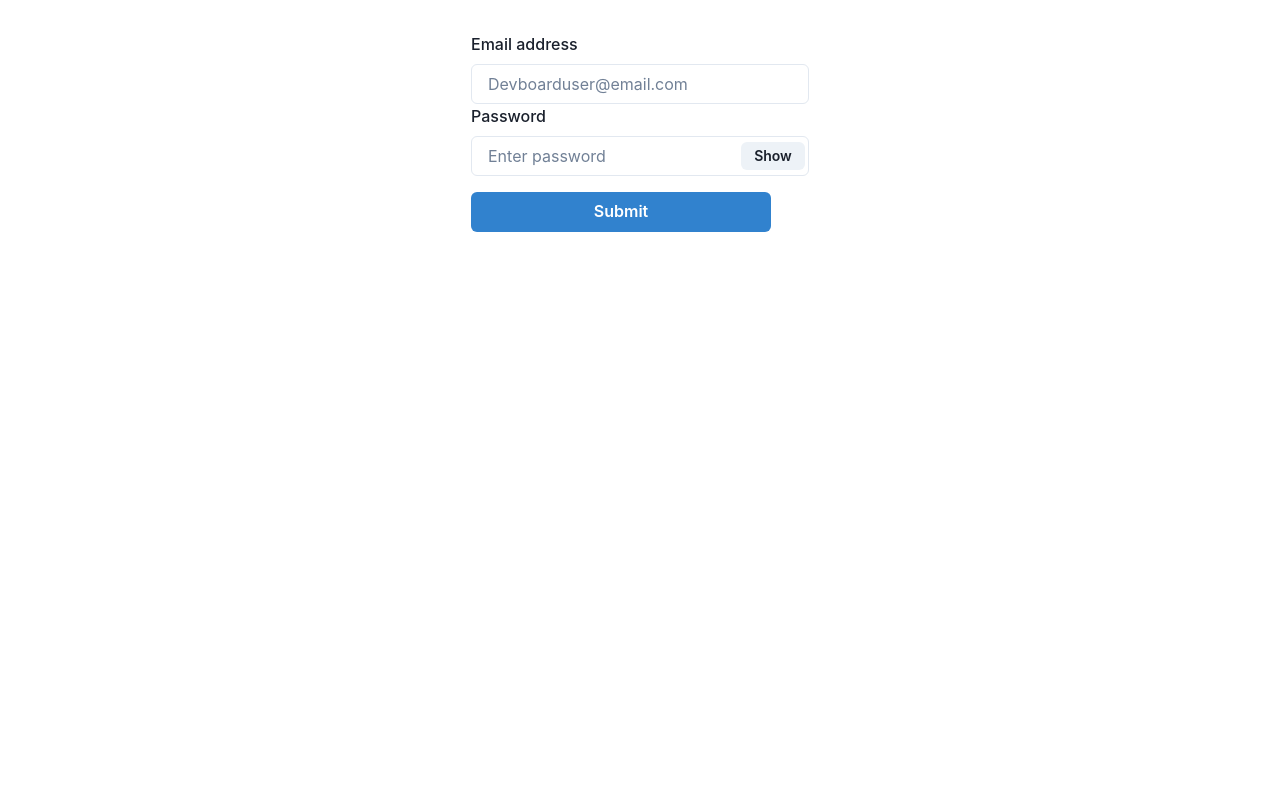
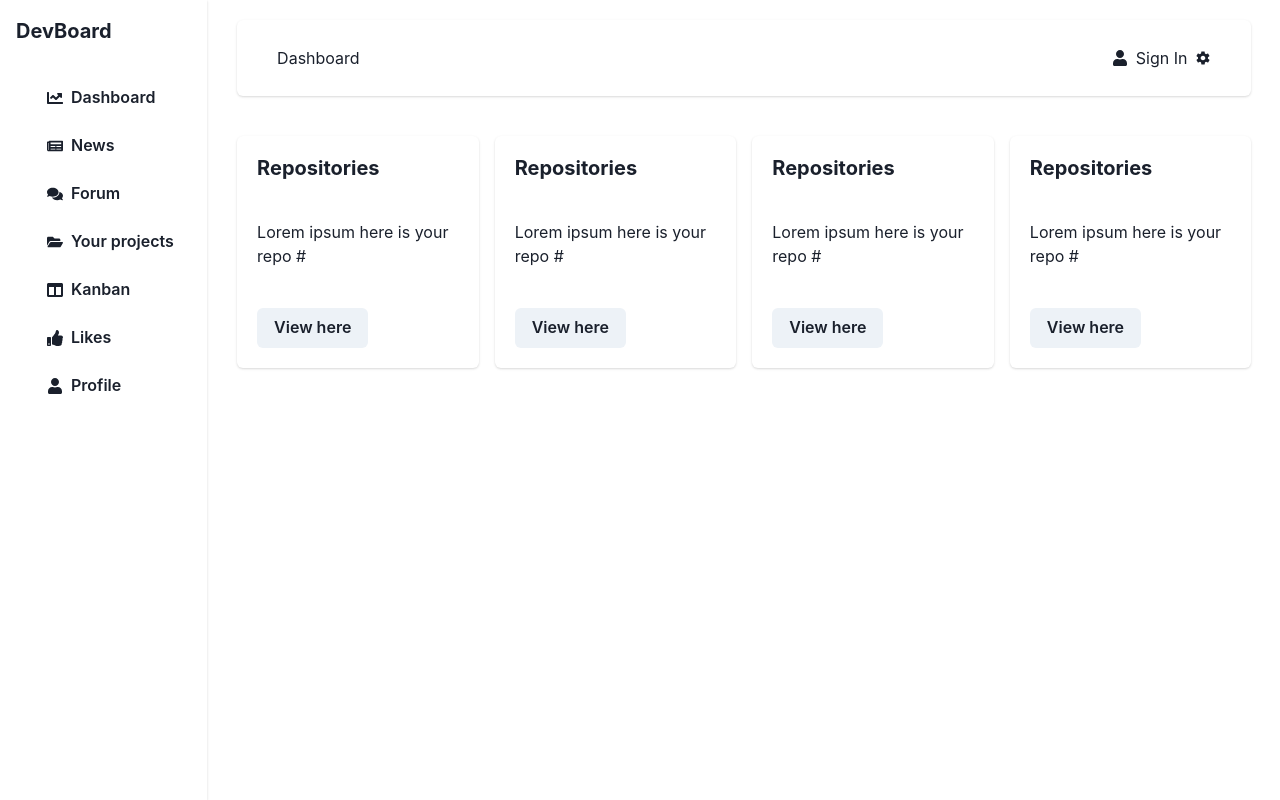
Before and after one commit to TessFanny/devBoard, a React (Vite) app in the folder DevBoard/: page /login in a window 1280 px wide. Built offline with nearby package versions, Linux system fonts and the light colour scheme.

Commit message:
Header and 'Your Project' created

```diff
--- a/DevBoard/src/components/App/App.jsx
+++ b/DevBoard/src/components/App/App.jsx
@@ -1,20 +1,25 @@
-import { Routes, Route } from "react-router-dom";
-import React from 'react';
-import Register from '../Register/Register';
-import Login from '../Login/Login';
-import Home from "../Home/Home";
-import './App.css';
+import { useState } from 'react';
+import { Box, Flex, useBreakpointValue, Text } from '@chakra-ui/react';
+import Sidebar from '../Sidebar/Sidebar';
+import Header from '../Header/Header';
+import Repositories from '../repositories/repositories';
 
-function App() {
+// App component
+export default function App() {
   return (
-    <div className="app">
-      <Routes>
-        <Route exact path="/" element={<Home />} />
-        <Route path="/register" element={<Register />} />
-        <Route path="/login" element={<Login />} />
-    </Routes>
-    </div>
+    // Flex container for Sidebar and main content area
+    <Flex>
+      {/* Box for Sidebar */}
+      <Box>
+        <Sidebar />
+      </Box>
+      {/* Box for main content area */}
+      <Box minH="100vh" w={`calc(100vw - 205px)`} p="5" display="flex" alignItems="center" flexDirection="column">
+        {/* Header component */}
+        <Header />
+        {/* Repositories component */}
+        <Repositories />
+      </Box>
+    </Flex>
   );
 }
-
-export default App;
--- /dev/null
+++ b/DevBoard/src/components/Header/Header.jsx
@@ -0,0 +1,29 @@
+import { Flex, Text, Box } from "@chakra-ui/react";
+import { FaUser } from "react-icons/fa";
+import { IoMdSettings } from "react-icons/io"
+
+function Header() {
+  return (
+    <Flex
+      h="10%" // Sets the height of the header
+      w="98%" // Sets the width of the header
+      p="4" // Sets the padding of the header
+      pr="10" // Sets the right padding of the header
+      pl="10" // Sets the left padding of the header
+      bgColor="white" // Sets the background color of the header
+      alignItems="center" // Sets the vertical alignment of the header's children
+      justifyContent="space-between" // Sets the horizontal alignment of the header's children
+      boxShadow="base"
+      borderRadius="md"
+    >
+      <Text>Dashboard</Text>
+      <Box display="flex" alignItems="center" gap="2">
+        <FaUser />
+        <Text>Sign In</Text>
+        <IoMdSettings />
+      </Box>
+    </Flex>
+  )
+}
+
+export default Header;
--- a/DevBoard/src/components/Home/Home.jsx
+++ /dev/null
@@ -1,21 +0,0 @@
-import { Flex, IconButton, Text } from "@chakra-ui/react";
-import { FiLogIn } from 'react-icons/fi'
-import { useSelector } from "react-redux";
-import { Link } from "react-router-dom";
-
-function Home() {
-    const { email } = useSelector((state) => state.user);
-    return(
-        <Flex h={'100vh'} w={'500px'} justify='space-between'>
-            <Text>Home</Text>
-            {email && (
-                <Text>Hey</Text>
-            )}
-            <Link to="/register">
-              <IconButton aria-label="login" icon={<FiLogIn />}/>
-            </Link>
-        </Flex>
-    )
-}
-
-export default Home;
--- a/DevBoard/src/components/Login/Login.jsx
+++ b/DevBoard/src/components/Login/Login.jsx
@@ -11,10 +11,8 @@ import { useDispatch, useSelector } from 'react-redux'; // Importing two hooks f
 import { useState } from 'react'; // Importing useState hook
 import { changeEmailValue, changePasswordValue, login } from '../../features/user/user'; // Importing Redux actions
 import PasswordInput from './Password/Password'; // Importing a custom component
-import { useNavigate } from 'react-router-dom';
 
 function Login() {
-  const navigateto = useNavigate();
   // Use the useDispatch and useSelector hooks to access the store and dispatch actions
   const dispatch = useDispatch();
   const { email, password } = useSelector((state) => state.user);
@@ -55,7 +53,6 @@ function Login() {
     setPasswordValid(true); // Reset the password validation state variable
     dispatch(login({ email, password }));
     // Dispatch the login action to the store with the email and password as arguments
-    navigateto('/');
   };
 
   // Render the login form using Chakra-UI components
--- a/DevBoard/src/components/Register/Register.jsx
+++ b/DevBoard/src/components/Register/Register.jsx
@@ -12,16 +12,13 @@ import {
   Heading,
   Text,
   useColorModeValue,
+  Link,
   Center,
   FormErrorMessage,
-} from '@chakra-ui/react';
-import { useEffect, useState } from 'react';
-import { FaGithub } from 'react-icons/fa';
-import { ViewIcon, ViewOffIcon } from '@chakra-ui/icons';
-import { useDispatch, useSelector } from 'react-redux';
-import { useNavigate } from 'react-router-dom';
-import axios from 'axios';
-import { Link } from "react-router-dom";
+} from '../../import/import';
+import { useState, useDispatch, useSelector } from '../../import/import';
+import { FaGithub } from '../../import/import';
+import { ViewIcon, ViewOffIcon } from '../../import/import';
 import {
   changeEmailValue,
   changePasswordValue,
@@ -31,101 +28,62 @@ import {
 } from '../../features/register/register';
 // Hooks for state management
 export default function Register() {
-  const [rerender, setRerender] = useState(false);
-  const CLIENT_ID = import.meta.env.VITE_CLIENT_ID;
-
-  useEffect(() => {
-    const queryString = window.location.search;
-    const urlParams = new URLSearchParams(queryString);
-    const codeParam = urlParams.get("code");
-
-    if(codeParam && (localStorage.getItem("accessToken") === null)) {
-      async function getAccessToken() {
-          const response = await axios.get("http://localhost:3000/getAccessToken?code=" + codeParam)
-          .then((response) => {
-            return response.json();
-          }).then((data) => {
-            console.log(data);
-            if(data.acces_token) {
-              localStorage.setItem("accessToken", data.acces_token);
-              setRerender(!rerender);
-            }
-          })
-      }
-      getAccessToken();
-    }
-  })
   const [showPassword, setShowPassword] = useState(false);
   const [isEmailValid, setEmailValid] = useState(true);
   const [isPasswordValid, setPasswordValid] = useState(true);
   const [isPasswordConfirmed, setPasswordConfirmed] = useState(true);
   const [isUsernameValid, setUsernameValid] = useState(true);
   const dispatch = useDispatch();
-  const navigate = useNavigate();
   // Selector from store
-  const {
-    username,
-    email,
-    password,
-    confirmPassword,
-  } = useSelector((state) => state.register);
+  const { username, email, password, confirmPassword } = useSelector(
+    (state) => state.register
+  );
   // Must have an @ and a .
   const emailRegex = /^[^\s@]+@[^\s@]+\.[^\s@]+$/;
   //   au moins une majuscule (?=.*[A-Z])
   // au moins un chiffre (?=.*[0-9])
   // au moins un caractère spécial (?=.*[!@#$%^&*])
   // une longueur minimale de 8 caractères {8,}.
-  const passwordRegex = /^(?=.*[A-Z])(?=.*[0-9])(?=.*[!@#$%^&*])[a-zA-Z0-9!@#$%^&*]{8,}$/;
+  const passwordRegex =
+    /^(?=.*[A-Z])(?=.*[0-9])(?=.*[!@#$%^&*])[a-zA-Z0-9!@#$%^&*]{8,}$/;
   const handleSubmit = (evt) => {
     evt.preventDefault();
 
-    if (username.trim() === '') {
+    // Define a switch statement to handle form validation
+    switch (true) {
+      // If the username field is empty, set the username validation to false and return
+      case username.trim() === '':
         setUsernameValid(false);
         return;
-    }
-    // Email muist contain something ans pass the regex
-    if (!emailRegex.test(email)) {
+      // If the email field is not valid according to the email regex, set the email validation to false and return
+      case !emailRegex.test(email):
+        setUsernameValid(true);
         setEmailValid(false);
         return;
-    }
-
-    if (!passwordRegex.test(password)) {
+      // If the password field is not valid according to the password regex, set the password validation to false and return
+      case !passwordRegex.test(password):
+        setEmailValid(true);
         setPasswordValid(false);
         return;
-    }
-
-    if (password !== confirmPassword) {
+      // If the password and confirmPassword fields do not match, set the password confirmation validation to false and return
+      case password !== confirmPassword:
+        setPasswordValid(true);
         setPasswordConfirmed(false);
         return;
-    }
-
+      // If all the validations pass, set all validation states to true, and dispatch the registerUser action with the form data
+      default:
         setUsernameValid(true);
         setEmailValid(true);
         setPasswordValid(true);
         setPasswordConfirmed(true);
-
         dispatch(registerUser({ username, email, password }));
-    navigate('/');
-
+    }
   };
-  const handleUsernameChange = (evt) => {
-    dispatch(changeUsernameValue(evt.target.value));
-  };
-  const handlePasswordChange = (evt) => {
-    dispatch(changePasswordValue(evt.target.value));
-  };
-
-  const handleConfirmPasswordChange = (evt) => {
-    dispatch(changeConfirmPasswordValue(evt.target.value));
-  };
-
-  const handleEmailChange = (evt) => {
-    dispatch(changeEmailValue(evt.target.value));
-    setEmailValid(true);
-  };
-
-  const HandleGitHubAuth = async () => {
-    window.location.assign(`https://github.com/login/oauth/authorize?client_id=${CLIENT_ID}`);
+  // Cette fonction prend deux arguments : dispatch et actionCreator
+  // Elle renvoie une nouvelle fonction qui sera utilisée dans l'onChange
+  // Cette nouvelle fonction prend un argument (evt) et utilise dispatch et actionCreator pour créer et envoyer une action Redux
+  const handleInputChange = (dispatch, actionCreator) => (evt) => {
+    dispatch(actionCreator(evt.target.value));
   };
   return (
     <Flex
@@ -134,7 +92,7 @@ export default function Register() {
       justify="center"
       bg={useColorModeValue('gray.50', 'gray.800')}
     >
-      <Stack spacing={8} mx="1" maxW="lg" py={12} px={6}>
+      <Stack spacing={8} mx="1" maxW="lg" px={6}>
         <Stack align="center">
           <Heading fontSize="4xl" textAlign="center">
             Sign up
@@ -150,10 +108,15 @@ export default function Register() {
           p={8}
         >
           <Stack spacing={4}>
-
             <FormControl id="firstName" isRequired isInvalid={!isUsernameValid}>
               <FormLabel mx="auto">Username</FormLabel>
-              <Input type="text" onChange={handleUsernameChange} mr="32" />
+              {/* // Utilisation de handleInputChange pour créer une fonction de rappel onChange pour les composants d'entrée
+                  // La valeur de l'entrée est extraite de l'événement et utilisée pour créer une action Redux qui est envoyée via le store */}
+              <Input
+                type="text"
+                onChange={handleInputChange(dispatch, changeUsernameValue)}
+                mr="32"
+              />
               {!isUsernameValid && (
                 <FormErrorMessage>Username is required.</FormErrorMessage>
               )}
@@ -165,7 +128,7 @@ export default function Register() {
                 type="email"
                 placeholder="Devboarduser@email.com"
                 value={email}
-                onChange={handleEmailChange}
+                onChange={handleInputChange(dispatch, changeEmailValue)}
                 required
               />
               {!isEmailValid && (
@@ -176,31 +139,51 @@ export default function Register() {
             <FormControl id="password" isRequired isInvalid={!isPasswordValid}>
               <FormLabel>Password</FormLabel>
               <InputGroup>
-                <Input type={showPassword ? 'text' : 'password'} onChange={handlePasswordChange} />
+                <Input
+                  type={showPassword ? 'text' : 'password'}
+                  onChange={handleInputChange(dispatch, changePasswordValue)}
+                />
                 <InputRightElement h="full">
                   <Button
                     variant="ghost"
-                    onClick={() => setShowPassword((showPassword) => !showPassword)}
+                    onClick={() =>
+                      setShowPassword((showPassword) => !showPassword)
+                    }
                   >
                     {showPassword ? <ViewIcon /> : <ViewOffIcon />}
                   </Button>
-
                 </InputRightElement>
               </InputGroup>
 
               {!isPasswordValid && (
                 // eslint-disable-next-line max-len
-              <FormErrorMessage>Your password must contain at least one uppercase letter, one number, and one special character, and must not be empty and have min 8 characters.</FormErrorMessage>
+                <FormErrorMessage>
+                  Your password must contain at least one uppercase letter, one
+                  number, and one special character, and must not be empty and
+                  have min 8 characters.
+                </FormErrorMessage>
               )}
             </FormControl>
-            <FormControl id="confirmpassword" isRequired isInvalid={!isPasswordConfirmed}>
+            <FormControl
+              id="confirmpassword"
+              isRequired
+              isInvalid={!isPasswordConfirmed}
+            >
               <FormLabel>Confirm Password</FormLabel>
               <InputGroup>
-                <Input type={showPassword ? 'text' : 'password'} onChange={handleConfirmPasswordChange} />
+                <Input
+                  type={showPassword ? 'text' : 'password'}
+                  onChange={handleInputChange(
+                    dispatch,
+                    changeConfirmPasswordValue
+                  )}
+                />
                 <InputRightElement h="full">
                   <Button
                     variant="ghost"
-                    onClick={() => setShowPassword((showPassword) => !showPassword)}
+                    onClick={() =>
+                      setShowPassword((showPassword) => !showPassword)
+                    }
                   >
                     {showPassword ? <ViewIcon /> : <ViewOffIcon />}
                   </Button>
@@ -235,7 +218,6 @@ export default function Register() {
                   bg: 'black.500',
                   border: 'transparent',
                 }}
-                onClick={HandleGitHubAuth}
               >
                 <Center>
                   <Text>Sign in with Github</Text>
@@ -244,15 +226,15 @@ export default function Register() {
             </Stack>
             <Stack pt={6}>
               <Text align="center">
-                Already a user?
-                {' '}
-                <Link to="/login">Login</Link>
+                Already a user?{' '}
+                <Link href="/login" color="blue.400">
+                  Login
+                </Link>
               </Text>
             </Stack>
           </Stack>
         </Box>
       </Stack>
     </Flex>
-
   );
 }
--- /dev/null
+++ b/DevBoard/src/components/Sidebar/Sidebar.jsx
@@ -0,0 +1,80 @@
+import React from 'react';
+import {
+  Box,
+  Flex,
+  Spacer,
+  useDisclosure,
+  Text,
+  Button,
+} from '@chakra-ui/react';
+import {
+  FaChartLine,
+  FaNewspaper,
+  FaComments,
+  FaFolderOpen,
+  FaColumns,
+  FaThumbsUp,
+  FaUser,
+} from 'react-icons/fa';
+
+const Sidebar = ({ isOpen, onClose }) => {
+  return (
+    <Box
+      bg="white"
+      w="50"
+      h="100vh"
+      top="0"
+      left="0"
+      boxShadow="base"
+      overflowY="auto"
+      transition="ease-in-out .2s"
+      transform={isOpen ? 'translateX(0)' : '-translateX(100%)'}
+
+    >
+      <Flex p="4" alignItems="center" >
+        <Text fontSize="xl" fontWeight="bold">
+          DevBoard
+        </Text>
+      </Flex>
+      <Box
+        p="4"
+        pl="30"
+        display="flex"
+        flexDirection="column"
+        alignItems="flex-start"
+      >
+        <Button variant="ghost" mb="2" leftIcon={<FaChartLine />}>
+          Dashboard
+        </Button>
+        <Button variant="ghost" mb="2" leftIcon={<FaNewspaper />}>
+          News
+        </Button>
+        <Button variant="ghost" mb="2" leftIcon={<FaComments />}>
+          Forum
+        </Button>
+        <Button variant="ghost" mb="2" leftIcon={<FaFolderOpen />}>
+          Your projects
+        </Button>
+        <Button variant="ghost" mb="2" leftIcon={<FaColumns />}>
+          Kanban
+        </Button>
+        <Button variant="ghost" mb="2" leftIcon={<FaThumbsUp />}>
+          Likes
+        </Button>
+        <Button variant="ghost" mb="2" leftIcon={<FaUser />}>
+          Profile
+        </Button>
+      </Box>
+    </Box>
+  );
+};
+
+// const Layout = ({ children }) => {
+//   const { isOpen, onOpen, onClose } = useDisclosure();
+
+//   return (
+
+//   );
+// };
+
+ export default Sidebar;
--- /dev/null
+++ b/DevBoard/src/components/repositories/repositories.jsx
@@ -0,0 +1,74 @@
+import { Flex, Text, SimpleGrid, Card, CardHeader, CardBody, CardFooter, Heading, Button } from "@chakra-ui/react";
+
+function Repositories() {
+  return (
+    // Flex container to center and add margin to the grid of Cards
+    <Flex w="98%" mt={10}>
+      {/* Grid of Cards with 4 columns and responsive width */}
+      <SimpleGrid spacing={4} templateColumns='repeat(auto-fill, minmax(200px, 1fr))' w='100%'>
+        {/* Card #1 */}
+        <Card>
+          {/* Card header with title */}
+          <CardHeader>
+            <Heading size='md'> Repositories</Heading>
+          </CardHeader>
+          {/* Card body with text */}
+          <CardBody>
+            <Text>Lorem ipsum here is your repo #</Text>
+          </CardBody>
+          {/* Card footer with button */}
+          <CardFooter>
+            <Button>View here</Button>
+          </CardFooter>
+        </Card>
+        {/* Card #2 */}
+        <Card>
+          {/* Card header with title */}
+          <CardHeader>
+            <Heading size='md'> Repositories</Heading>
+          </CardHeader>
+          {/* Card body with text */}
+          <CardBody>
+            <Text>Lorem ipsum here is your repo #</Text>
+          </CardBody>
+          {/* Card footer with button */}
+          <CardFooter>
+            <Button>View here</Button>
+          </CardFooter>
+        </Card>
+        {/* Card #3 */}
+        <Card>
+          {/* Card header with title */}
+          <CardHeader>
+            <Heading size='md'> Repositories</Heading>
+          </CardHeader>
+          {/* Card body with text */}
+          <CardBody>
+            <Text>Lorem ipsum here is your repo #</Text>
+          </CardBody>
+          {/* Card footer with button */}
+          <CardFooter>
+            <Button>View here</Button>
+          </CardFooter>
+        </Card>
+        {/* Card #4 */}
+        <Card>
+          {/* Card header with title */}
+          <CardHeader>
+            <Heading size='md'> Repositories</Heading>
+          </CardHeader>
+          {/* Card body with text */}
+          <CardBody>
+            <Text>Lorem ipsum here is your repo #</Text>
+          </CardBody>
+          {/* Card footer with button */}
+          <CardFooter>
+            <Button>View here</Button>
+          </CardFooter>
+        </Card>
+      </SimpleGrid>
+    </Flex>
+  );
+}
+
+export default Repositories;
--- /dev/null
+++ b/DevBoard/src/import/import.js
@@ -0,0 +1,48 @@
+import {
+  Flex,
+  Box,
+  FormControl,
+  FormLabel,
+  Input,
+  InputGroup,
+  InputRightElement,
+  Stack,
+  Button,
+  Heading,
+  Text,
+  useColorModeValue,
+  Link,
+  Center,
+  FormErrorMessage,
+} from '@chakra-ui/react';
+
+import { useState } from 'react';
+import { useDispatch, useSelector } from 'react-redux';
+
+import { FaGithub } from 'react-icons/fa';
+
+import { ViewIcon, ViewOffIcon } from '@chakra-ui/icons';
+
+export {
+  Flex,
+  Box,
+  FormControl,
+  FormLabel,
+  Input,
+  InputGroup,
+  InputRightElement,
+  Stack,
+  Button,
+  Heading,
+  Text,
+  useColorModeValue,
+  Link,
+  Center,
+  FormErrorMessage,
+  useState,
+  useSelector,
+  useDispatch,
+  FaGithub,
+  ViewIcon,
+  ViewOffIcon,
+};
--- a/DevBoard/src/main.jsx
+++ b/DevBoard/src/main.jsx
@@ -5,15 +5,12 @@ import { Provider } from 'react-redux';
 import store from './store/store';
 import App from './components/App/App';
 import './index.css';
-import { BrowserRouter } from 'react-router-dom';
 
 const rootElement = document.getElementById('root');
 ReactDOM.createRoot(rootElement).render(
-  <BrowserRouter>
   <Provider store={store}>
     <ChakraProvider>
       <App />
     </ChakraProvider>
-  </Provider>
-  </BrowserRouter>,
+  </Provider>,
 );
```
Also changed, not shown: DevBoard/src/components/Header/style.scss (deleted, +0 -25 lines), DevBoard/src/components/Sidebar/style.scss (deleted, +0 -30 lines). Lines whose indentation alone changed are shown as unchanged.
